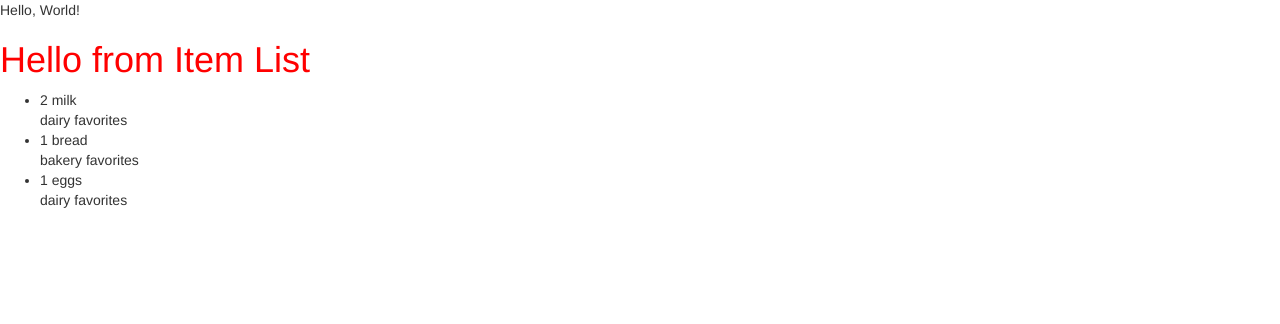
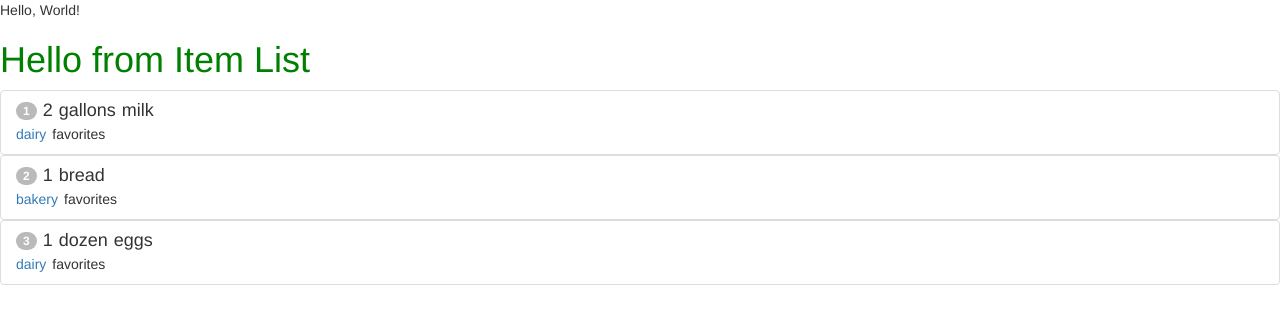
Before and after one commit to tkarling/recipies, a React app: page / in a window 1280 px wide. Built offline with nearby package versions, Linux system fonts and the light colour scheme; what flux would draw is missing.

Commit message:
styling of line item

```diff
--- a/app/app.js
+++ b/app/app.js
@@ -1,4 +1,5 @@
 import 'bootstrap/dist/css/bootstrap.css';
+import './app.scss';
 import React from 'react';
 import ReactDOM from 'react-dom';
 import Application from './Application';
--- /dev/null
+++ b/app/app.scss
@@ -0,0 +1,6 @@
+// These definitions will be included in all components
+
+
+h1 {
+  color: green;
+}
--- a/app/features/itemList/ItemLine.js
+++ b/app/features/itemList/ItemLine.js
@@ -2,17 +2,24 @@ import React from "react";
 //import Home from './features/home/home';
 
 class ItemLine extends React.Component {
+    conditionalSpan(value) {
+        return value ? <span className="padding-left">{value}</span> : "";
+    }
+
     render() {
         console.log("ItemLine", this.props.item);
         return (
-            <div className="item-line">
-                <div>
-                    {this.props.item.amount} {this.props.item.product}
-                </div>
-                <div>
-                    {this.props.item.aisle} {this.props.item.recipe}
-                </div>
-
+            <div className="item-line list-group-item">
+                <h4 className="list-group-item-heading">
+                    <span className="badge lighter">{this.props.item.id}</span>
+                    <span>{this.conditionalSpan(this.props.item.amount)}</span>
+                    <span>{this.conditionalSpan(this.props.item.unit)}</span>
+                    <span className="padding-left">{this.props.item.product}</span>
+                </h4>
+                <p className="list-group-item-text">
+                    <span className="text-primary">{this.props.item.aisle}</span>
+                    <span className="padding-left">{this.props.item.recipe}</span>
+                 </p>
             </div>
         );
     }
--- a/app/features/itemList/ItemList.js
+++ b/app/features/itemList/ItemList.js
@@ -19,7 +19,7 @@ class ItemList extends React.Component {
         //} else {
         //    tweetElement = <Tweet tweet={tweet}/>
         //}
-        return <li key={item.id}><ItemLine item={item}/></li>
+        return <div className="" key={item.id}><ItemLine item={item}/></div>
     }
 
     render() {
@@ -30,9 +30,9 @@ class ItemList extends React.Component {
         return (
             <div className="item-list">
                 <h1>Hello from Item List</h1>
-                <ul>
+                <div className="list-group">
                     {itemLineElements}
-                </ul>
+                </div>
             </div>
         );
     }
--- a/app/features/itemList/ItemList.scss
+++ b/app/features/itemList/ItemList.scss
@@ -1,5 +1,11 @@
 .item-list {
-  h1 {
-    color:red;
+  @import "../../global_partial";
+
+  .padding-left {
+    padding-left: $padding-base-vertical;
+  }
+
+  .lighter {
+    opacity: 0.5;
   }
 }
--- /dev/null
+++ b/app/global_partial.scss
@@ -0,0 +1,26 @@
+$brand-primary: blue;
+
+$padding-base-vertical:          6px;
+$padding-base-horizontal:        12px;
+
+$padding-large-vertical:         10px;
+$padding-large-horizontal:       16px;
+
+$padding-small-vertical:         5px;
+$padding-small-horizontal:       10px;
+
+$padding-xs-vertical:            1px;
+$padding-xs-horizontal:          5px;
+
+$line-height-large:              1.33;
+$line-height-small:              1.5;
+
+$border-radius-base:             4px;
+$border-radius-large:            6px;
+$border-radius-small:            3px;
+
+$component-active-color:         #fff;
+$component-active-bg:            $brand-primary;
+
+$caret-width-base:               4px;
+$caret-width-large:              5px;
--- a/app/stores/ItemStore.js
+++ b/app/stores/ItemStore.js
@@ -28,7 +28,8 @@ class ItemStore extends EventEmitter {
             product: 'milk',
             aisle: 'dairy',
             amount: 2,
-            recipe: 'favorites'
+            recipe: 'favorites',
+            unit: 'gallons'
         }, {
             id: 2,
             product: 'bread',
@@ -40,7 +41,8 @@ class ItemStore extends EventEmitter {
             product: 'eggs',
             aisle: 'dairy',
             amount: 1,
-            recipe: 'favorites'
+            recipe: 'favorites',
+            unit: 'dozen'
         }];
     }
 };
```
